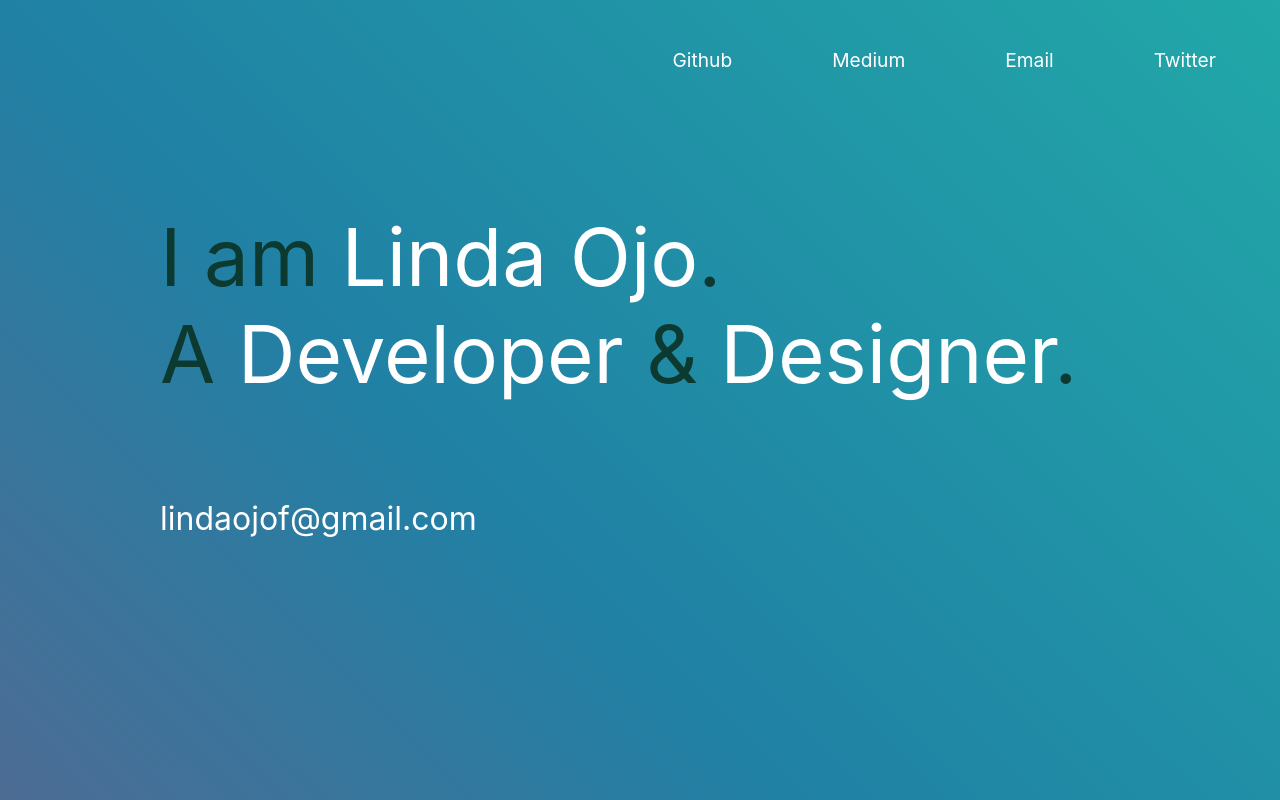
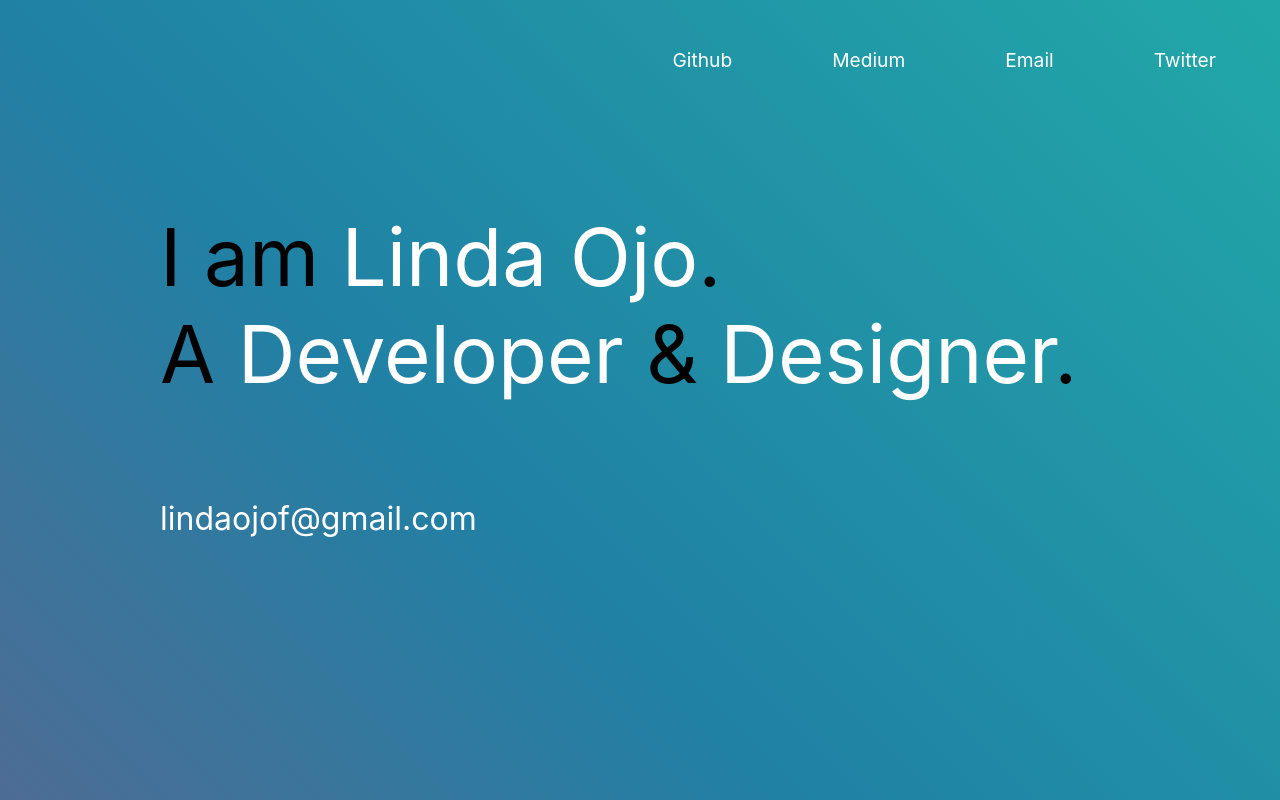
Before and after one commit to LindaOjo/Linda.Com, a plain HTML site: page index.html in a window 1280 px wide. Drawn offline with Linux system fonts and the light colour scheme.

Commit message:
change text color

```diff
--- a/main.css
+++ b/main.css
@@ -69,7 +69,7 @@ a:hover{
     font-family: -apple-system, BlinkMacSystemFont, 'Segoe UI', Roboto, Oxygen, Ubuntu, Cantarell, 'Open Sans', 'Helvetica Neue', sans-serif;
     font-size: 5rem;
     position: absolute;
-    color: #0d3a30;
+    color: #000000;
     top: 20rem;
     left: 5rem;
     max-width: 100vw;
```
